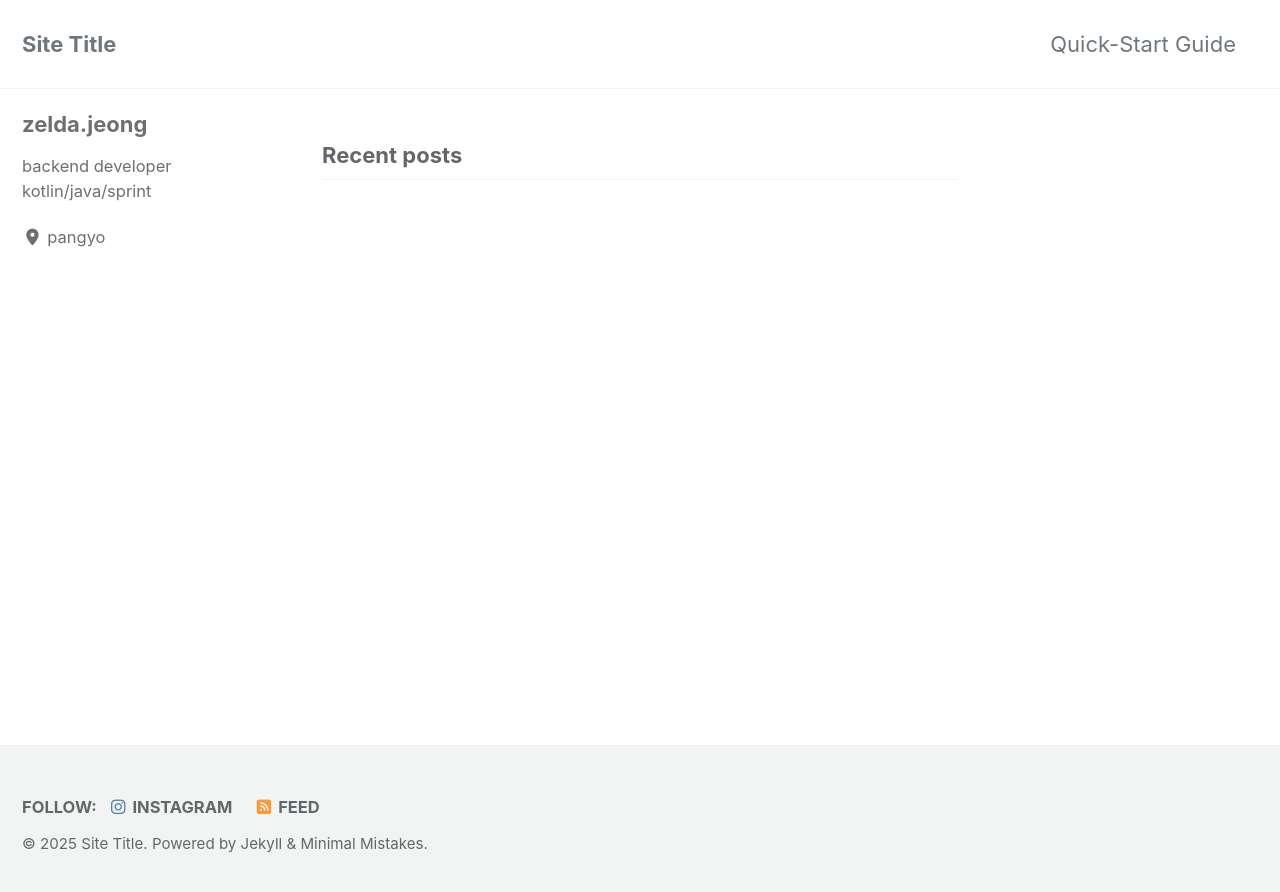
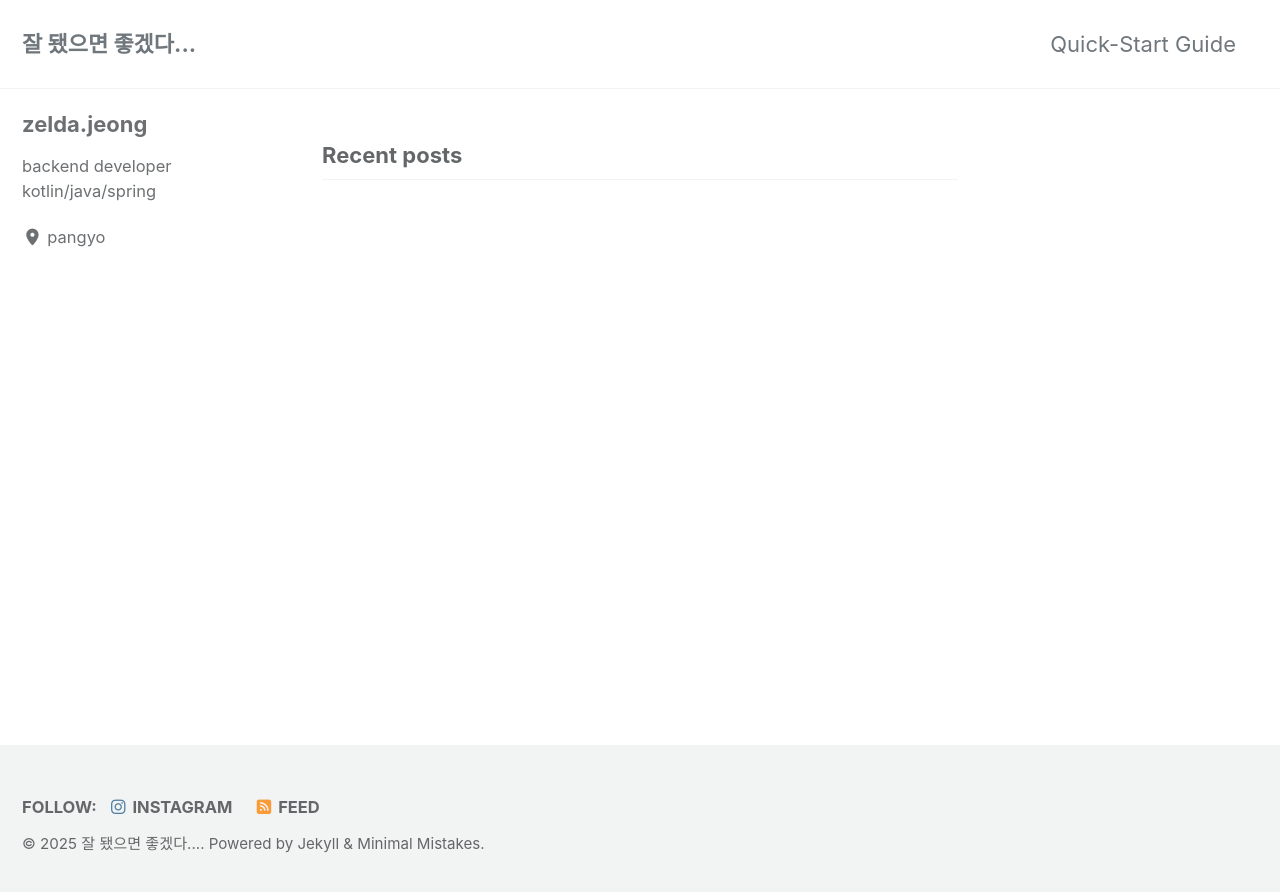
Before and after one commit to dajeongda/dajeongda.github.io, a Jekyll site: the page built from index.html, in a window 1280 px wide. Shown: the top 892 px of the page. Built offline with Jekyll 4.4.1, drawn with Linux system fonts in a browser that asks for light colours; cached includes are drawn as plain includes; the list of posts is cut into pages by our own code.

Commit message:
타이틀 수정

```diff
--- a/_config.yml
+++ b/_config.yml
@@ -17,11 +17,11 @@ minimal_mistakes_skin    : "default" # "air", "aqua", "contrast", "dark", "dirt"
 # Site Settings
 locale                   : "en-US"
 rtl                      : # true, false (default) # turns direction of the page into right to left for RTL languages
-title                    : "Site Title"
+title                    : "잘 됐으면 좋겠다..."
 title_separator          : "-"
 subtitle                 : # site tagline that appears below site title in masthead
-name                     : "Your Name"
-description              : "An amazing website."
+name                     : "zelda.jeong"
+description              : "잘 됐으면 좋겠습니다."
 url                      : # the base hostname & protocol for your site e.g. "https://mmistakes.github.io"
 baseurl                  : # the subpath of your site, e.g. "/blog"
 repository               : # GitHub username/repo-name e.g. "mmistakes/minimal-mistakes"
@@ -115,7 +115,7 @@ analytics:
 author:
   name             : "zelda.jeong"
   avatar           : # path of avatar image, e.g. "/assets/images/bio-photo.jpg"
-  bio              : "backend developer kotlin/java/sprint"
+  bio              : "backend developer kotlin/java/spring"
   location         : "pangyo"
   email            :
   links:
```
